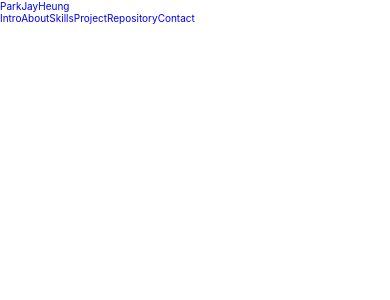
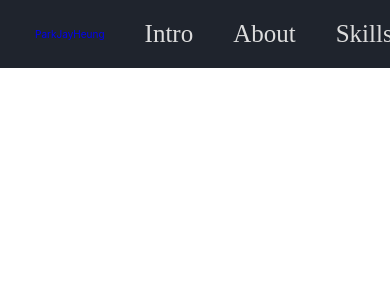
Before and after one commit to chaiheung/Web-Portfolio, a React (Create React App) app: page / in a window 390 px wide. Shown: the top 300 px of the page. Built offline with nearby package versions, Linux system fonts and the light colour scheme.

Commit message:
네비게이션 CSS 추가, Sticky header, gradient 효과 변수 처리, 반응형 레이아웃 적용

```diff
--- a/src/css/style.css
+++ b/src/css/style.css
@@ -7,7 +7,61 @@
     outline: none;
     scroll-behavior: smooth;
 }
+
+:root{
+    --bg-color:#1f242d;
+    --second-bg-color :#323946;
+    --text-color :#dcdcdc;
+    --main-color : #cea4ff;
+    --main-gradient:linear-gradient(109.6deg, rgb(218, 185, 252) 11.2%, rgb(125, 89, 252) 91.1%);
+    --second-gradient:radial-gradient(circle at 10% 20%, rgb(222, 168, 248) 0%, rgb(168, 222, 248) 21.8%, rgb(189, 250, 205) 35.6%, rgb(243, 250, 189) 52.9%, rgb(250, 227, 189) 66.8%, rgb(248, 172, 172) 90%, rgb(254, 211, 252) 99.7%);
+}
+
 html{
     font-size:62.5%;
     overflow-x:hidden;
 }
+.container{
+    width: 100%;
+    height: 100%;
+    background: var(--bg-color);
+    color: var(--text-color);
+}
+
+.navbar a{
+    font-size:2.5rem;
+    color:var(--text-color);
+    margin-left: 4rem;
+    transition: .3s;
+    font-family: Aladin;
+}
+
+.navbar a:hover,
+.navbar a.active{
+    background-image: var(--main-gradient);
+    -webkit-background-clip: text;
+    background-clip: text;
+    color: transparent;
+}
+.header{
+    position:fixed;
+    top:0;
+    left:0;
+    width: 100%;
+    padding: 2rem 9%;
+    background: var(--bg-color);
+    display:flex;
+    justify-content: space-between;
+    align-items: center;
+    z-index: 100;
+}
+
+.header.sticky{
+    border-bottom:.1rem solid rgba(0,0,0,0.2);
+}
+
+section{
+    min-height: 100vh;
+    padding:9rem 9% 2rem;
+
+}
```
